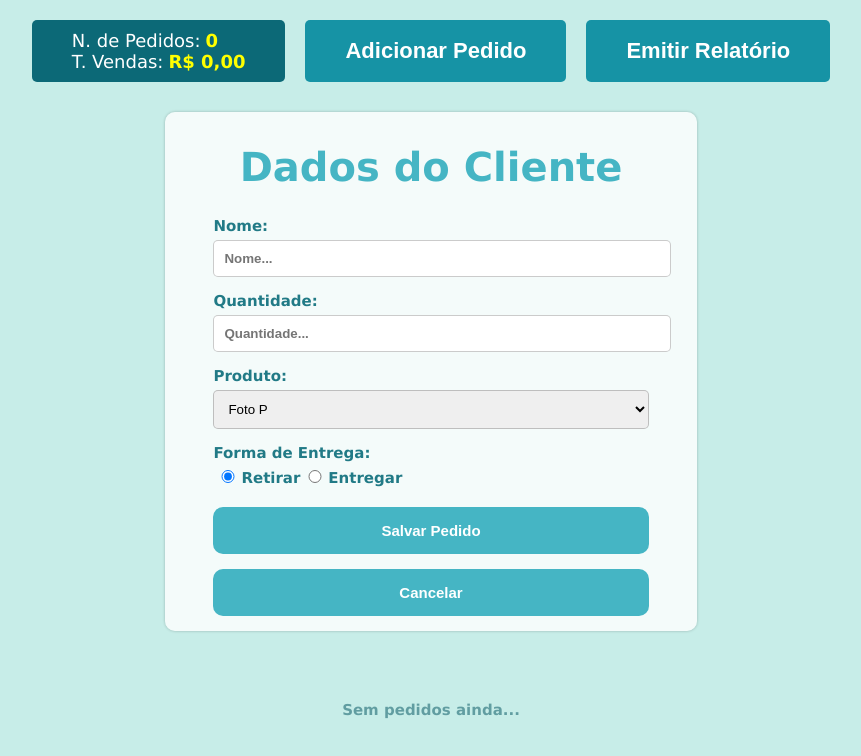
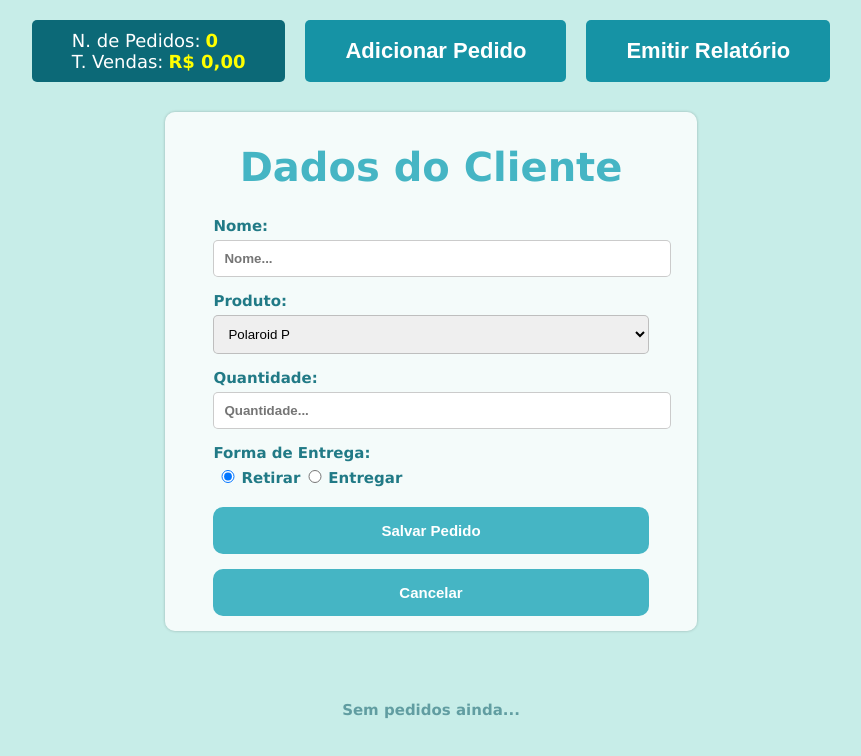
Before and after one commit to eduardoDC101/SistemadeGerenciamento, a React (Create React App) app: page / in a window 1280 px wide. Both pictures are taken after a click on the button "Adicionar Pedido". Shown: the top 756 px of the page, without its empty margins (209-1070 px from the left). Built offline with nearby package versions, Linux system fonts and the light colour scheme.

Commit message:
Placing the products

```diff
--- a/src/App.js
+++ b/src/App.js
@@ -32,10 +32,16 @@ export default function App() {
   const totalEmVendas = pedidos.reduce((total, pedido) => {
     const quantidade = parseInt(pedido.quantidade, 10);
     const produtos = {
-      Foto_P: { valorUnitario: 2 },
-      Foto_M: { valorUnitario: 3 },
-      Foto_G: { valorUnitario: 3.5 },
-      Album: { valorUnitario: 250 },
+      Polaroid_P: { valorUnitario: 16 },
+      Polaroid_M: { valorUnitario: 25 },
+      Tirinha_de_Polaroid: { valorUnitario: 20 },
+      Polaroid_com_Imã: { valorUnitario: 35 },
+      Quadro_Mosaico_A3: { valorUnitario: 60 },
+      Quadro_Varal_A3: { valorUnitario: 60 },
+      Porta_retrato_em_Vidro: { valorUnitario: 60 },
+      Porta_retrato_Varal: { valorUnitario: 45 },
+      Box_de_Memórias: { valorUnitario: 30 },
+      Fotolivro: { valorUnitario: 180 },
     };
 
     const produtoSelecionado = produtos[pedido.produto];
--- a/src/components/BotoesCabecalho/index.js
+++ b/src/components/BotoesCabecalho/index.js
@@ -93,10 +93,16 @@ export default function BotoesCabecalhos({
   const calcularValorTotal = (pedido) => {
     const quantidade = parseInt(pedido.quantidade, 10);
     const produtos = {
-      Foto_P: { valorUnitario: 2 },
-      Foto_M: { valorUnitario: 3 },
-      Foto_G: { valorUnitario: 3.5 },
-      Album: { valorUnitario: 250 },
+      Polaroid_P: { valorUnitario: 16 },
+      Polaroid_M: { valorUnitario: 25 },
+      Tirinha_de_Polaroid: { valorUnitario: 20 },
+      Polaroid_com_Imã: { valorUnitario: 35 },
+      Quadro_Mosaico_A3: { valorUnitario: 60 },
+      Quadro_Varal_A3: { valorUnitario: 60 },
+      Porta_retrato_em_Vidro: { valorUnitario: 60 },
+      Porta_retrato_Varal: { valorUnitario: 45 },
+      Box_de_Memórias: { valorUnitario: 30 },
+      Fotolivro: { valorUnitario: 180 },
     };
 
     const produtoSelecionado = produtos[pedido.produto];
--- a/src/components/FormularioAdc/index.js
+++ b/src/components/FormularioAdc/index.js
@@ -9,7 +9,7 @@ export default function FormularioAdc({
 }) {
   const [nome, setNome] = useState("");
   const [quantidade, setQuantidade] = useState("");
-  const [produto, setProduto] = useState("Foto_P");
+  const [produto, setProduto] = useState("Polaroid_P");
   const [formaEntrega, setFormaEntrega] = useState("Retirar");
   const [bairro, setBairro] = useState("");
 
@@ -49,7 +49,7 @@ export default function FormularioAdc({
 
     setNome("");
     setQuantidade("");
-    setProduto("Foto_P");
+    setProduto("Polaroid_P");
     setFormaEntrega("Retirar");
     setBairro("");
 
@@ -74,6 +74,28 @@ export default function FormularioAdc({
               />
             </div>
             <div className="itensForm">
+              <label htmlFor="produto">Produto: </label>
+              <select
+                id="produto"
+                value={produto}
+                onChange={(e) => setProduto(e.target.value)}
+                required
+              >
+                <option value="Polaroid_P">Polaroid P</option>
+                <option value="Polaroid_M">Polaroid M</option>
+                <option value="Tirinha_de_Polaroid">Tirinha de Polaroid</option>
+                <option value="Polaroid_com_Imã">Polaroid com Imã</option>
+                <option value="Quadro_Mosaico_A3">Quadro Mosaico A3</option>
+                <option value="Quadro_Varal_A3">Quadro Varal A3</option>
+                <option value="Porta_retrato_em_Vidro">
+                  Porta-retrato em Vidro
+                </option>
+                <option value="Porta_retrato_Varal">Porta-retrato Varal</option>
+                <option value="Box_de_Memórias">Box de Memórias</option>
+                <option value="Fotolivro">Fotolivro</option>
+              </select>
+            </div>
+            <div className="itensForm">
               <label htmlFor="quantidade">Quantidade: </label>
               <input
                 type="number"
@@ -84,20 +106,6 @@ export default function FormularioAdc({
                 onChange={(e) => setQuantidade(e.target.value)}
                 required
               />
-            </div>
-            <div className="itensForm">
-              <label htmlFor="produto">Produto: </label>
-              <select
-                id="produto"
-                value={produto}
-                onChange={(e) => setProduto(e.target.value)}
-                required
-              >
-                <option value="Foto_P">Foto P</option>
-                <option value="Foto_M">Foto M</option>
-                <option value="Foto_G">Foto G</option>
-                <option value="Album">Álbum</option>
-              </select>
             </div>
             <div className="itensForm">
               <label>Forma de Entrega: </label>
--- a/src/components/InformacoePedido/index.js
+++ b/src/components/InformacoePedido/index.js
@@ -12,10 +12,20 @@ export default function InformacoePedido({
   const quantidade = parseInt(pedidoSelecionado.quantidade, 10);
 
   const produtos = {
-    Foto_P: { valorUnitario: 2, custoUnitario: 0.5 },
+    /*Foto_P: { valorUnitario: 2, custoUnitario: 0.5 },
     Foto_M: { valorUnitario: 3, custoUnitario: 0.75 },
     Foto_G: { valorUnitario: 3.5, custoUnitario: 1 },
-    Album: { valorUnitario: 250, custoUnitario: 115 },
+    Album: { valorUnitario: 250, custoUnitario: 115 },*/
+    Polaroid_P: { valorUnitario: 16 },
+    Polaroid_M: { valorUnitario: 25 },
+    Tirinha_de_Polaroid: { valorUnitario: 20 },
+    Polaroid_com_Imã: { valorUnitario: 35 },
+    Quadro_Mosaico_A3: { valorUnitario: 60 },
+    Quadro_Varal_A3: { valorUnitario: 60 },
+    Porta_retrato_em_Vidro: { valorUnitario: 60 },
+    Porta_retrato_Varal: { valorUnitario: 45 },
+    Box_de_Memórias: { valorUnitario: 30 },
+    Fotolivro: { valorUnitario: 180 },
   };
 
   const produtoSelecionado = produtos[pedidoSelecionado.produto];
@@ -35,6 +45,8 @@ export default function InformacoePedido({
     });
   };
 
+  const StringProduto = pedidoSelecionado.produto;
+
   return (
     <div className="InformacoePedido">
       <h1>Detalhes do Pedido</h1>
@@ -46,7 +58,7 @@ export default function InformacoePedido({
           <strong>Quantidade:</strong> {pedidoSelecionado.quantidade}
         </p>
         <p>
-          <strong>Produto:</strong> {pedidoSelecionado.produto}
+          <strong>Produto:</strong> {StringProduto.replace(/_/g, " ")}
         </p>
         <p>
           <strong>Forma de Entrega:</strong> {pedidoSelecionado.formaEntrega}
--- a/src/components/PedidoCard/index.js
+++ b/src/components/PedidoCard/index.js
@@ -48,6 +48,8 @@ export default function PedidoCard({
             e.stopPropagation();
             apagarPedido(index);
           }}
+          aria-label="Excluir pedido"
+          title="Excluir pedido"
         >
           <i class="fa-solid fa-trash"></i>
         </button>
```
